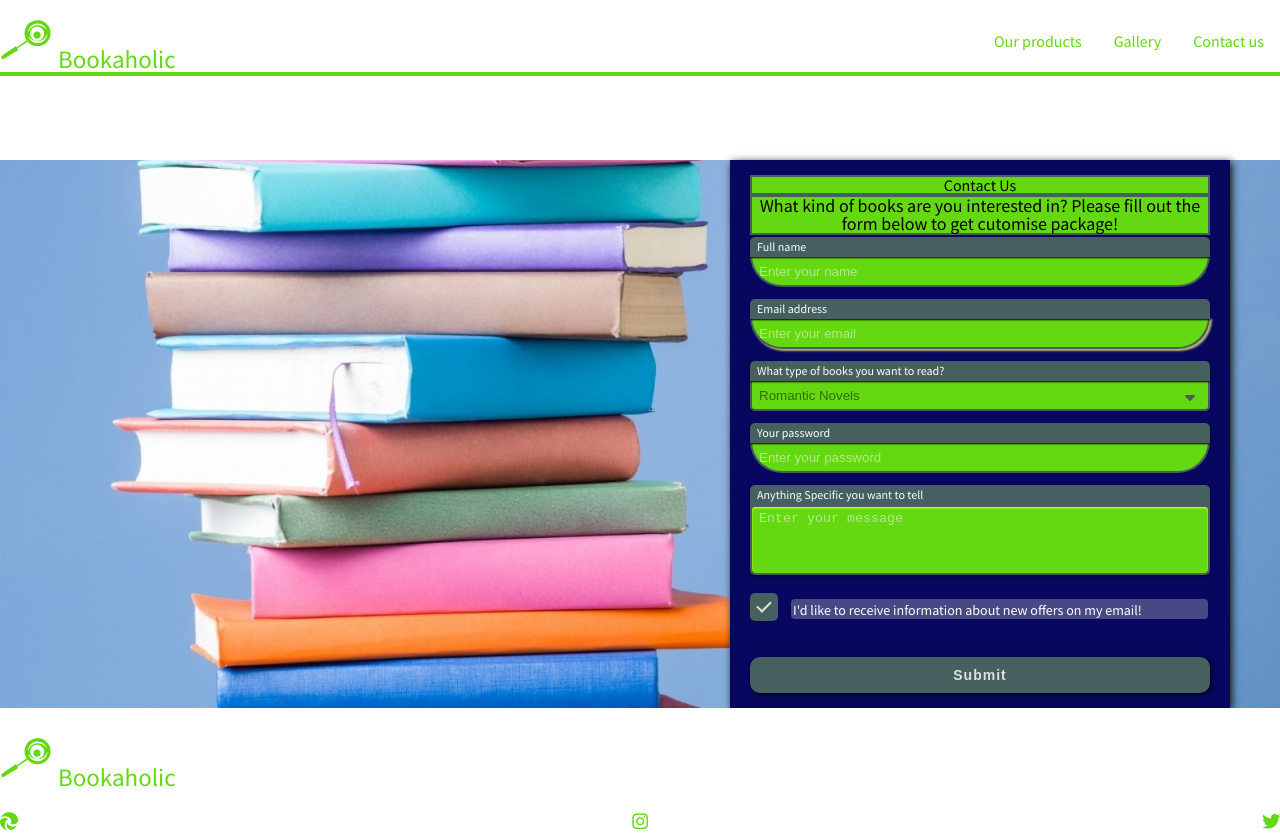
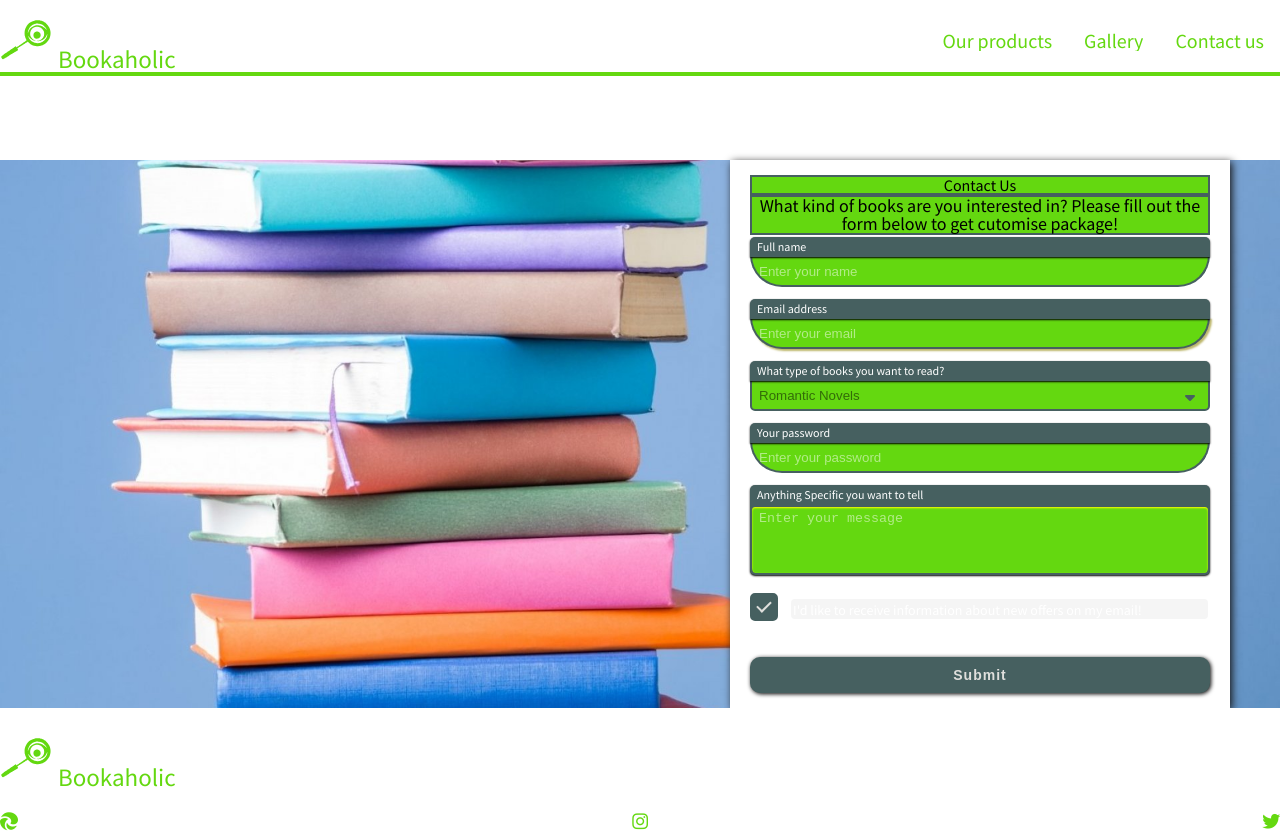
Before and after one commit to OceaChan/Book_recommendations, a plain HTML site: page Pages/contact.html in a window 1280 px wide. Drawn offline with Linux system fonts and the light colour scheme; files that its build step writes are made by us from their sources; a web font is replaced by a local one.

Commit message:
added colors

```diff
--- a/styles/_form.scss
+++ b/styles/_form.scss
@@ -4,7 +4,7 @@
     width: 100%;
     min-height: 500px;
     padding: 15px 20px;
-    background-color:rgb(7, 7, 95);
+    background-color:white;
     border-radius: 0px;
     box-shadow: 2px 2px 8px #151414;
     display: flex;
--- a/styles/_header.scss
+++ b/styles/_header.scss
@@ -69,14 +69,14 @@ header {
       text-decoration: none;
       font-family: 'Source Sans Pro', normal;
       font-weight: 400;
-      font-size: 16px;
+      font-size: 20px;
         color: #64D810;
   }
   .menu > li a:hover {
     text-decoration: none;
     font-family: 'Source Sans Pro', normal;
     font-weight: 400;
-    font-size: 16px;
+    font-size: 20px;
       color: #6d10d8;
 }
 
```
Also changed, not shown: styles/index.css.
